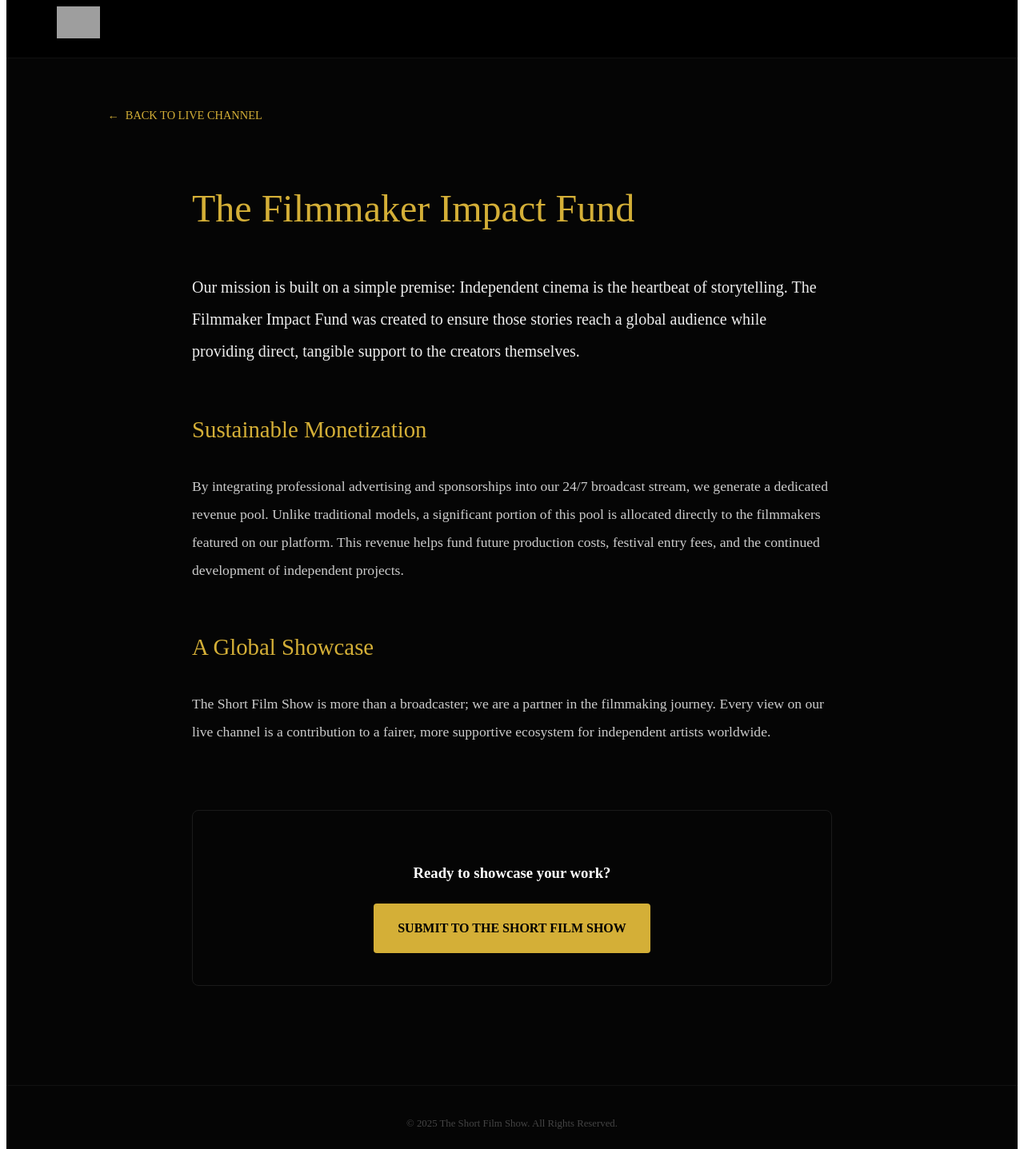
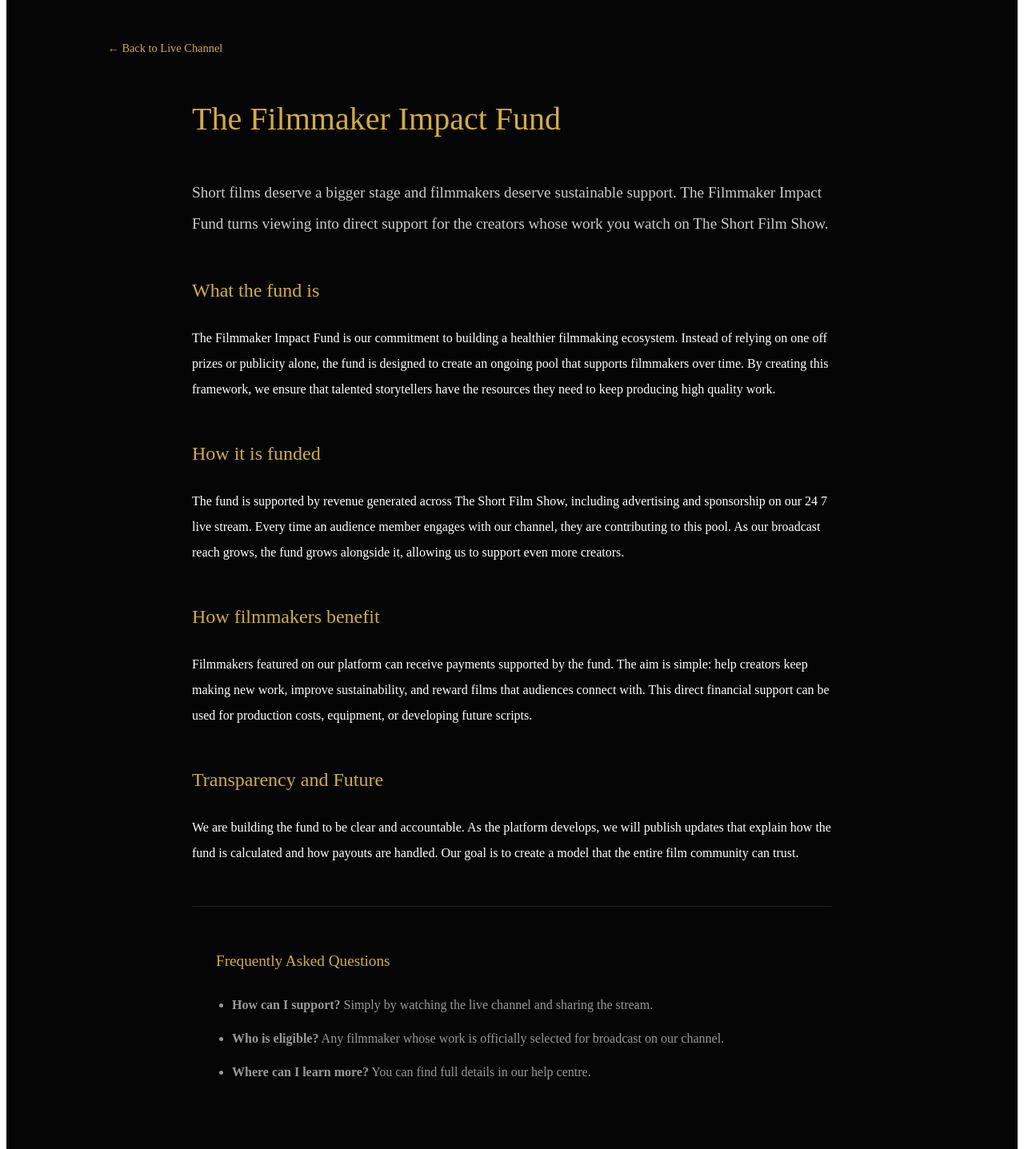
Before and after one commit to alexdohe/tsfs-live-player, a Next.js app: page /impact in a window 1280 px wide. Shown: the part 20-1457 px from the top of the page at 80% size. Built offline with nearby package versions, Linux system fonts and the light colour scheme; grey boxes are pictures that could not be loaded.

Commit message:
SEO: Fixed all broken links, removed independent/spirit terms, and expanded text for AdSense approval

```diff
--- a/pages/impact.js
+++ b/pages/impact.js
@@ -3,66 +3,64 @@
 
 export default function ImpactFund() {
   return (
-    <div style={{ backgroundColor: '#050505', minHeight: '100vh', color: '#fff', fontFamily: 'serif' }}>
+    <div style={{ backgroundColor: '#050505', minHeight: '100vh', color: '#fff', fontFamily: 'serif', padding: '5% 10%' }}>
       <Head>
         <title>Filmmaker Impact Fund | The Short Film Show</title>
-        <meta name="description" content="Discover how The Short Film Show supports independent creators through the Filmmaker Impact Fund." />
+        <meta name="description" content="The Filmmaker Impact Fund supports short filmmakers by turning viewing into direct support. Learn how we fund the future of storytelling." />
       </Head>
 
-      <nav style={{ padding: '20px 5%', backgroundColor: '#000', borderBottom: '1px solid #111' }}>
-        <Link href="/">
-          <img src="https://theshortfilmshow.com/Logo.png" alt="The Short Film Show" style={{ height: '40px', cursor: 'pointer' }} />
-        </Link>
-      </nav>
+      <Link href="/" style={{ color: '#D4AF37', textDecoration: 'none', fontSize: '0.9rem' }}>← Back to Live Channel</Link>
 
-      <main style={{ padding: '5% 10%' }}>
-        <Link href="/" style={{ color: '#D4AF37', textDecoration: 'none', fontSize: '0.9rem', display: 'flex', alignItems: 'center', gap: '8px' }}>
-          <span>←</span> BACK TO LIVE CHANNEL
-        </Link>
+      <article style={{ maxWidth: '800px', margin: '40px auto', lineHeight: '2' }}>
+        <h1 style={{ color: '#D4AF37', fontSize: '2.5rem', fontWeight: 'normal' }}>The Filmmaker Impact Fund</h1>
 
-        <article style={{ maxWidth: '800px', margin: '60px auto', lineHeight: '2' }}>
-          <h1 style={{ color: '#D4AF37', fontSize: '3rem', fontWeight: 'normal', marginBottom: '30px' }}>
-            The Filmmaker Impact Fund
-          </h1>
+        <p style={{ fontSize: '1.2rem', color: '#ccc' }}>
+          Short films deserve a bigger stage and filmmakers deserve sustainable support. The Filmmaker Impact Fund turns
+          viewing into direct support for the creators whose work you watch on The Short Film Show.
+        </p>
 
-          <p style={{ fontSize: '1.25rem', color: '#eee', marginBottom: '30px', fontWeight: '300' }}>
-            Our mission is built on a simple premise: Independent cinema is the heartbeat of storytelling.
-            The Filmmaker Impact Fund was created to ensure those stories reach a global audience while
-            providing direct, tangible support to the creators themselves.
-          </p>
+        <h2 style={{ color: '#D4AF37', marginTop: '40px', fontWeight: 'normal' }}>What the fund is</h2>
+        <p>
+          The Filmmaker Impact Fund is our commitment to building a healthier filmmaking ecosystem. Instead of relying on
+          one off prizes or publicity alone, the fund is designed to create an ongoing pool that supports filmmakers over time.
+          By creating this framework, we ensure that talented storytellers have the resources they need to keep producing high quality work.
+        </p>
 
-          <h2 style={{ color: '#D4AF37', marginTop: '50px', fontSize: '1.8rem', fontWeight: 'normal' }}>
-            Sustainable Monetization
-          </h2>
-          <p style={{ color: '#ccc', fontSize: '1.1rem' }}>
-            By integrating professional advertising and sponsorships into our 24/7 broadcast stream,
-            we generate a dedicated revenue pool. Unlike traditional models, a significant portion of
-            this pool is allocated directly to the filmmakers featured on our platform.
-            This revenue helps fund future production costs, festival entry fees, and the
-            continued development of independent projects.
-          </p>
+        <h2 style={{ color: '#D4AF37', marginTop: '40px', fontWeight: 'normal' }}>How it is funded</h2>
+        <p>
+          The fund is supported by revenue generated across The Short Film Show, including advertising and sponsorship on our
+          24 7 live stream. Every time an audience member engages with our channel, they are contributing to this pool.
+          As our broadcast reach grows, the fund grows alongside it, allowing us to support even more creators.
+        </p>
 
-          <h2 style={{ color: '#D4AF37', marginTop: '50px', fontSize: '1.8rem', fontWeight: 'normal' }}>
-            A Global Showcase
-          </h2>
-          <p style={{ color: '#ccc', fontSize: '1.1rem' }}>
-            The Short Film Show is more than a broadcaster; we are a partner in the filmmaking journey.
-            Every view on our live channel is a contribution to a fairer, more supportive ecosystem
-            for independent artists worldwide.
-          </p>
+        <h2 style={{ color: '#D4AF37', marginTop: '40px', fontWeight: 'normal' }}>How filmmakers benefit</h2>
+        <p>
+          Filmmakers featured on our platform can receive payments supported by the fund. The aim is simple: help creators
+          keep making new work, improve sustainability, and reward films that audiences connect with. This direct financial
+          support can be used for production costs, equipment, or developing future scripts.
+        </p>
 
-          <div style={{ marginTop: '80px', padding: '40px', border: '1px solid #1a1a1a', textAlign: 'center', borderRadius: '8px' }}>
-            <h3 style={{ color: '#fff', marginBottom: '20px' }}>Ready to showcase your work?</h3>
-            <a href="https://theshortfilmshow.com/submit" style={{ color: '#000', background: '#D4AF37', padding: '15px 30px', borderRadius: '4px', textDecoration: 'none', fontWeight: 'bold', display: 'inline-block' }}>
-              SUBMIT TO THE SHORT FILM SHOW
-            </a>
-          </div>
-        </article>
-      </main>
+        <h2 style={{ color: '#D4AF37', marginTop: '40px', fontWeight: 'normal' }}>Transparency and Future</h2>
+        <p>
+          We are building the fund to be clear and accountable. As the platform develops, we will publish updates that explain
+          how the fund is calculated and how payouts are handled. Our goal is to create a model that the entire film community can trust.
+        </p>
 
-      <footer style={{ padding: '40px 5%', textAlign: 'center', color: '#444', fontSize: '0.8rem', borderTop: '1px solid #111' }}>
-        &copy; 2025 The Short Film Show. All Rights Reserved.
-      </footer>
+        <div style={{ marginTop: '50px', padding: '30px', borderTop: '1px solid #222' }}>
+          <h3 style={{ color: '#D4AF37', fontSize: '1.2rem', fontWeight: 'normal' }}>Frequently Asked Questions</h3>
+          <ul style={{ color: '#999', paddingLeft: '20px', marginTop: '20px' }}>
+            <li style={{ marginBottom: '10px' }}><strong>How can I support?</strong> Simply by watching the live channel and sharing the stream.</li>
+            <li style={{ marginBottom: '10px' }}><strong>Who is eligible?</strong> Any filmmaker whose work is officially selected for broadcast on our channel.</li>
+            <li style={{ marginBottom: '10px' }}><strong>Where can I learn more?</strong> You can find full details in our help centre.</li>
+          </ul>
+        </div>
+
+        <p style={{ marginTop: '40px' }}>
+          <a href="https://help.theshortfilmshow.com" style={{ color: '#D4AF37', textDecoration: 'none', border: '1px solid #D4AF37', padding: '10px 20px', borderRadius: '4px' }}>
+            Visit the Help Centre
+          </a>
+        </p>
+      </article>
     </div>
   );
 }
```
Also changed, not shown: pages/index.js (+22 -31 lines).
